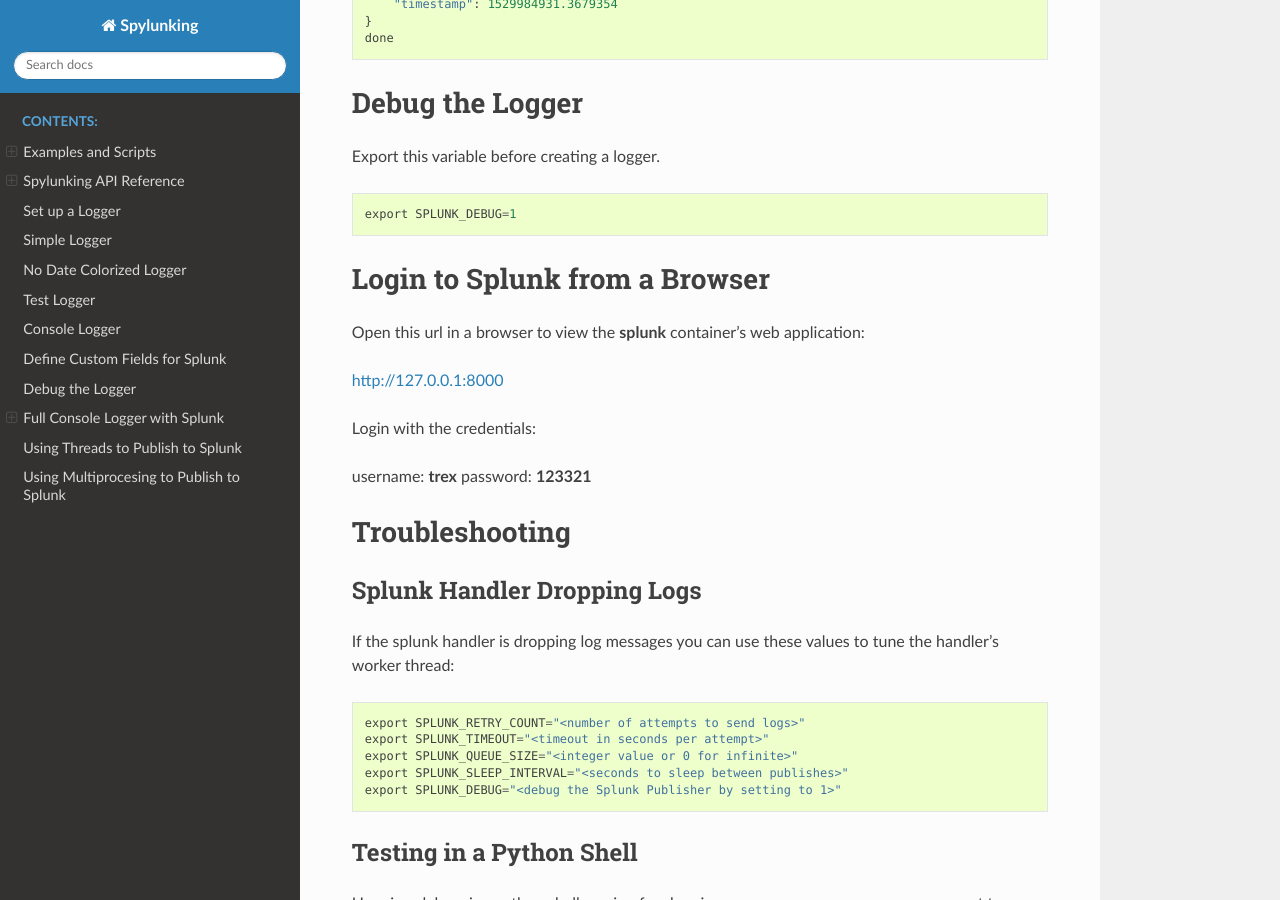
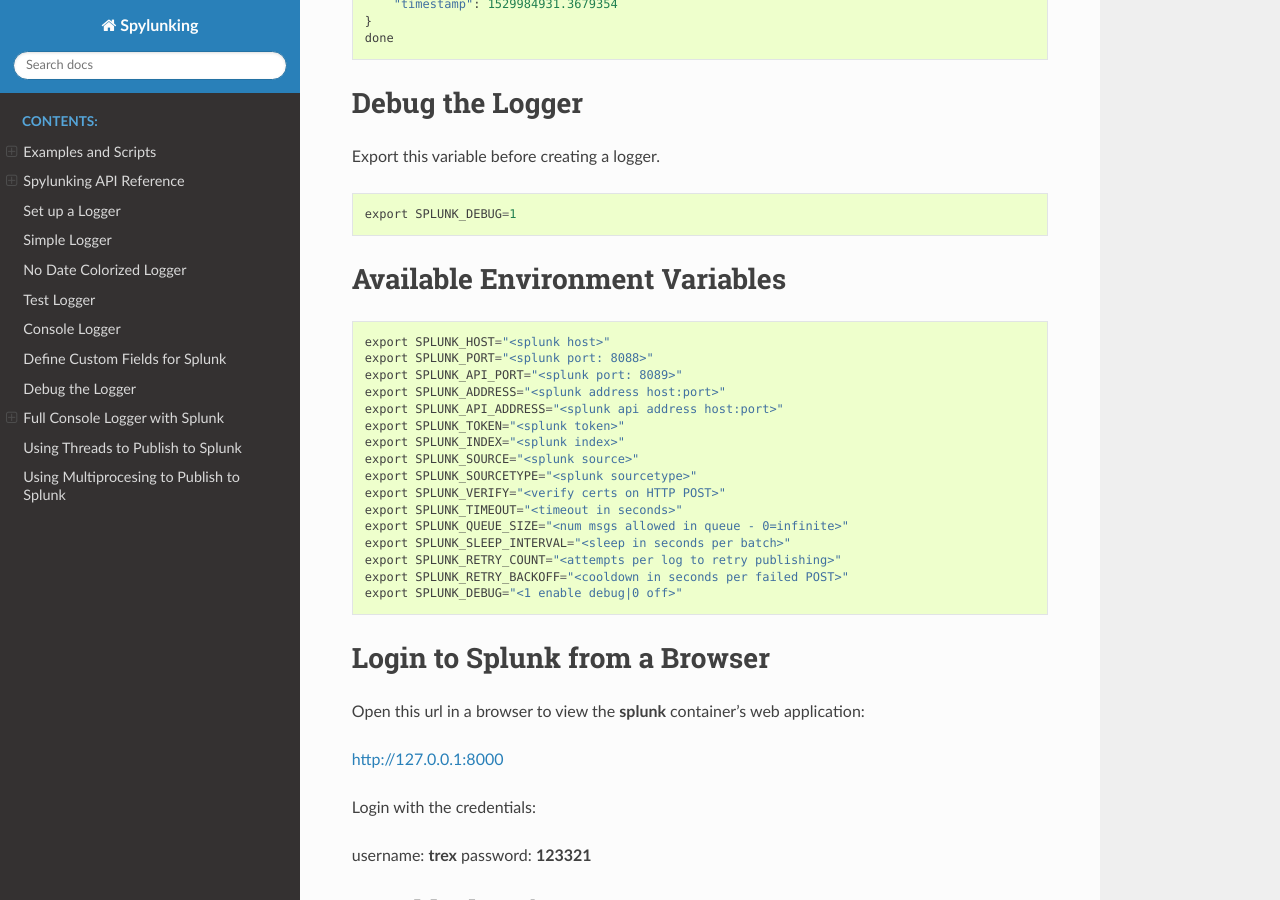
Before and after one commit to jay-johnson/spylunking, a Sphinx documentation site: the page built from docs/source/index.rst, in a window 1280 px wide and 900 px high, scrolled down 12043 px. Built offline with Sphinx 7.4.7 and the Read the Docs theme 2.0.0, drawn with Linux system fonts in a browser that asks for light colours.

Commit message:
adding a list of environment variables to the readme and docs

```diff
--- a/docs/source/index.rst
+++ b/docs/source/index.rst
@@ -590,6 +590,28 @@
 
     export SPLUNK_DEBUG=1
 
+Available Environment Variables
+-------------------------------
+
+::
+
+    export SPLUNK_HOST="<splunk host>"
+    export SPLUNK_PORT="<splunk port: 8088>"
+    export SPLUNK_API_PORT="<splunk port: 8089>"
+    export SPLUNK_ADDRESS="<splunk address host:port>"
+    export SPLUNK_API_ADDRESS="<splunk api address host:port>"
+    export SPLUNK_TOKEN="<splunk token>"
+    export SPLUNK_INDEX="<splunk index>"
+    export SPLUNK_SOURCE="<splunk source>"
+    export SPLUNK_SOURCETYPE="<splunk sourcetype>"
+    export SPLUNK_VERIFY="<verify certs on HTTP POST>"
+    export SPLUNK_TIMEOUT="<timeout in seconds>"
+    export SPLUNK_QUEUE_SIZE="<num msgs allowed in queue - 0=infinite>"
+    export SPLUNK_SLEEP_INTERVAL="<sleep in seconds per batch>"
+    export SPLUNK_RETRY_COUNT="<attempts per log to retry publishing>"
+    export SPLUNK_RETRY_BACKOFF="<cooldown in seconds per failed POST>"
+    export SPLUNK_DEBUG="<1 enable debug|0 off>"
+
 Login to Splunk from a Browser
 ------------------------------
 
--- a/setup.py
+++ b/setup.py
@@ -88,7 +88,7 @@
 setup(
     name='spylunking',
     cmdclass={'test': PyTest},
-    version='1.0.27',
+    version='1.0.28',
     description=(
         'Spylunking - Drill down into your logs with an integrated, '
         'colorized logger and search tools. Includes a Splunk sandbox '
```
Also changed, not shown: README.rst (+22 -0 lines).
